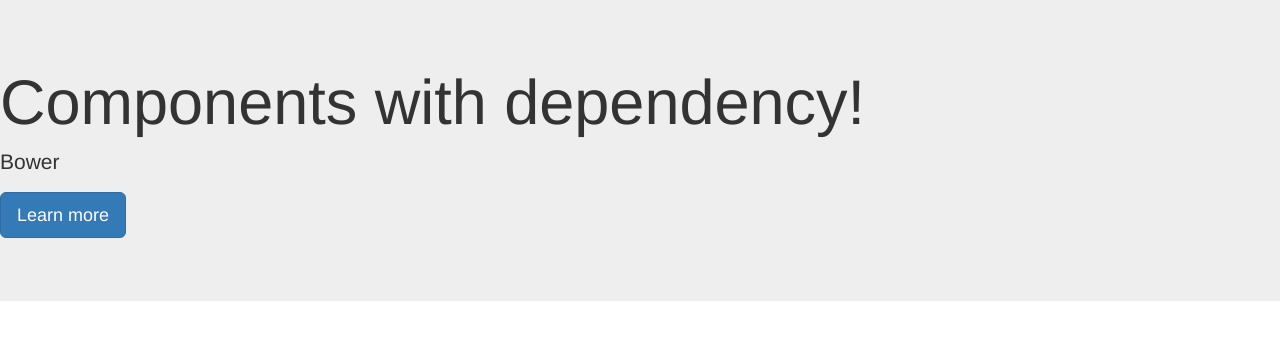
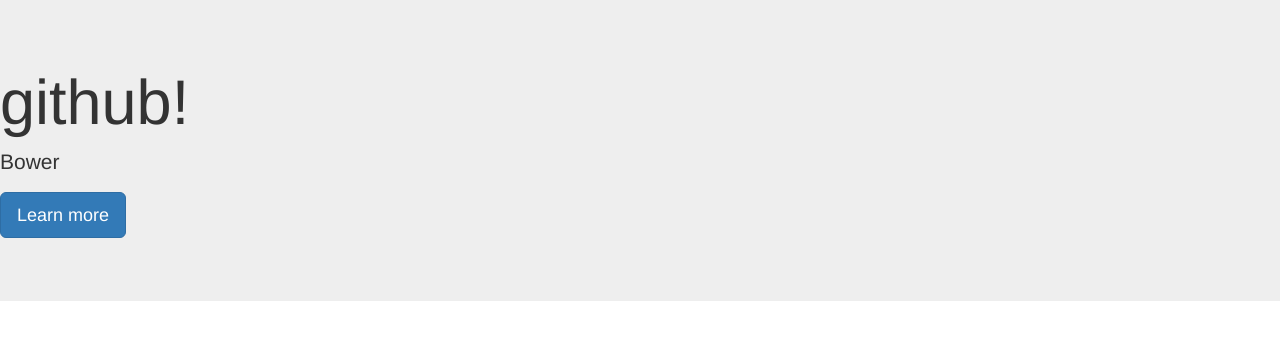
Before and after one commit to ahsanceo/new, a plain HTML site: page index.html in a window 1280 px wide. Drawn offline with Linux system fonts and the light colour scheme.

Commit message:
fourth commit done

```diff
--- a/index.html
+++ b/index.html
@@ -7,7 +7,7 @@
 </head>
 <body>
   <div class="jumbotron">
-  <h1>Components with dependency!</h1>
+  <h1>github!</h1>
   <p>Bower</p>
   <p><a class="btn btn-primary btn-lg" href="#" role="button">Learn more</a></p>
 </div>
```
